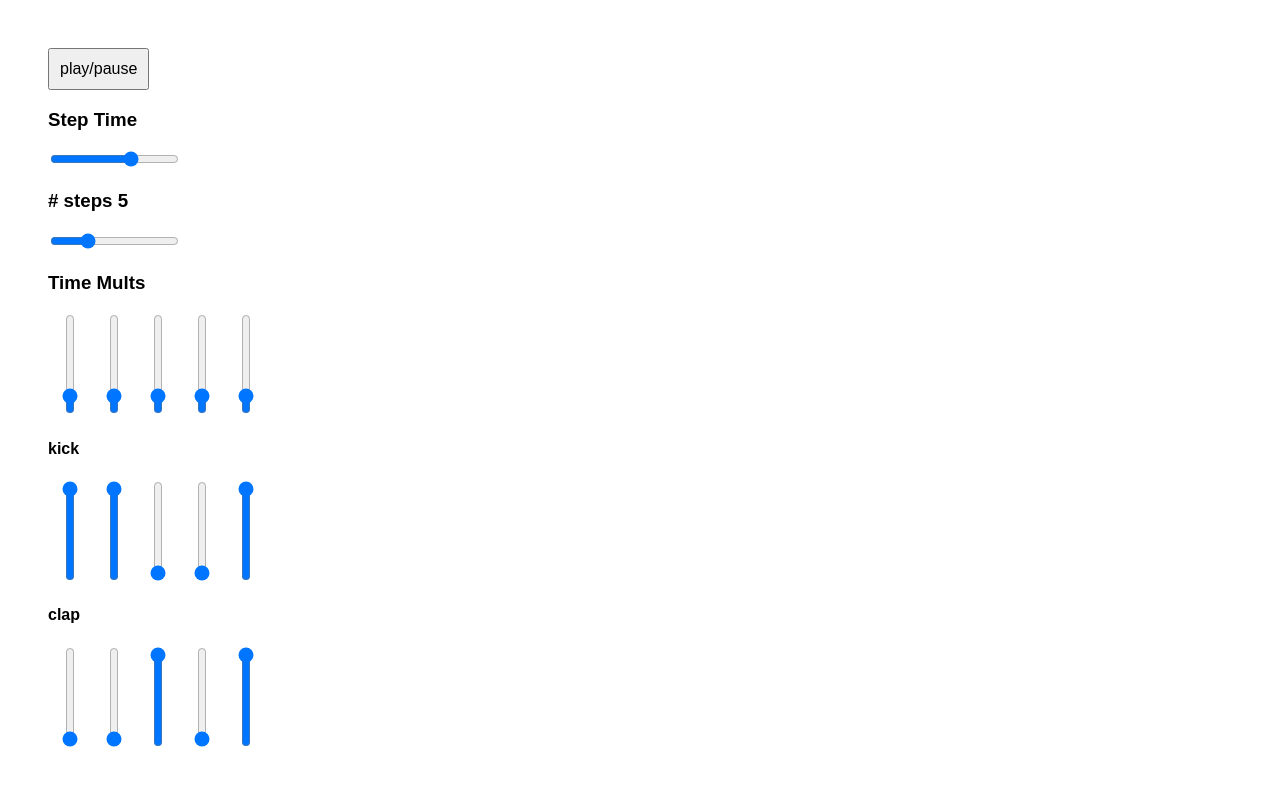
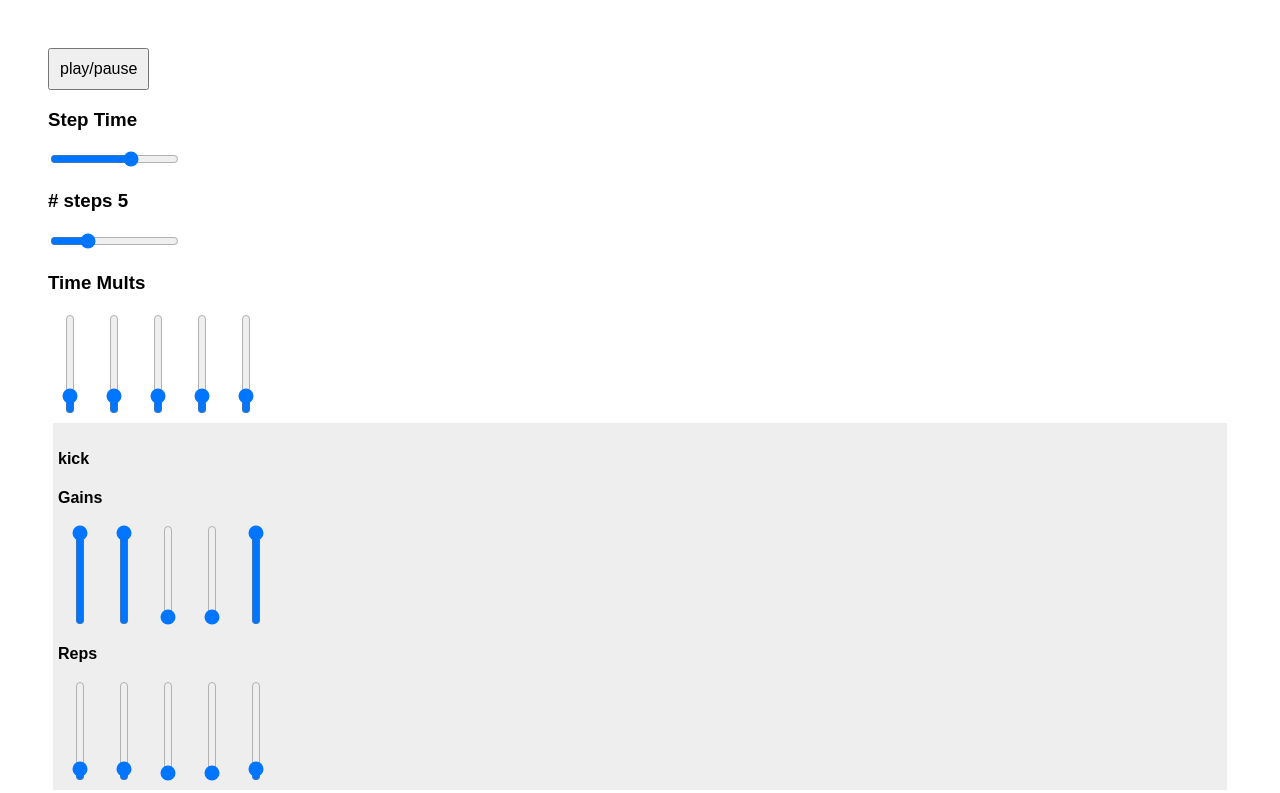
Before and after one commit to kindohm/sd-client, a React (Create React App) app in the folder blart/: page / in a window 1280 px wide. Shown: the top 793 px of the page. Built offline with nearby package versions, Linux system fonts and the light colour scheme.

Commit message:
add reps controls

```diff
--- a/blart/src/Instrument.js
+++ b/blart/src/Instrument.js
@@ -1,5 +1,6 @@
 import React from 'react';
 import StepGain from './StepGain';
+import StepReps from './StepReps';
 
 export default class Instrument extends React.Component {
   handleGainChanged(index, newVel) {
@@ -10,8 +11,17 @@ export default class Instrument extends React.Component {
     this.props.instrumentChanged(newInstrument);
   }
 
+  handleRepsChanged(index, newReps) {
+    const newSteps = this.props.instrument.steps.map((step, i) => {
+      return i === index ? { ...step, reps: parseFloat(newReps) } : step;
+    });
+    const newInstrument = { ...this.props.instrument, steps: newSteps };
+    this.props.instrumentChanged(newInstrument);
+  }
+
   render() {
     const steps = this.props.instrument.steps.slice(0, this.props.numSteps);
+
     const stepGains = steps.map((step, index) => {
       return (
         <StepGain
@@ -21,10 +31,32 @@ export default class Instrument extends React.Component {
         />
       );
     });
+
+    const stepReps = steps.map((step, index) => {
+      return (
+        <StepReps
+          key={index}
+          value={step.vel}
+          repsChanged={val => this.handleRepsChanged(index, val)}
+        />
+      );
+    });
+
     return (
-      <div>
+      <div style={{ backgroundColor: '#eee', padding: '5px', margin: '5px' }}>
         <h4>{this.props.instrument.name}</h4>
-        <div>{stepGains}</div>
+        <div>
+          <p>
+            <strong>Gains</strong>
+          </p>
+          {stepGains}
+        </div>
+        <div>
+          <p>
+            <strong>Reps</strong>
+          </p>
+          {stepReps}
+        </div>
       </div>
     );
   }
--- /dev/null
+++ b/blart/src/StepReps.js
@@ -0,0 +1,29 @@
+import React from 'react';
+import './StepGain.css';
+
+export default class StepReps extends React.Component {
+  constructor() {
+    super();
+    this.handleChange = this.handleChange.bind(this);
+  }
+
+  handleChange(event) {
+    this.props.repsChanged(event.target.value);
+  }
+
+  render() {
+    return (
+      <input
+        className="vertical-range"
+        orient="vertical"
+        type="range"
+        min="0"
+        max="20"
+        step="1"
+        value={this.props.value}
+        onInput={this.handleChange}
+        onChange={this.handleChange}
+      />
+    );
+  }
+}
```
